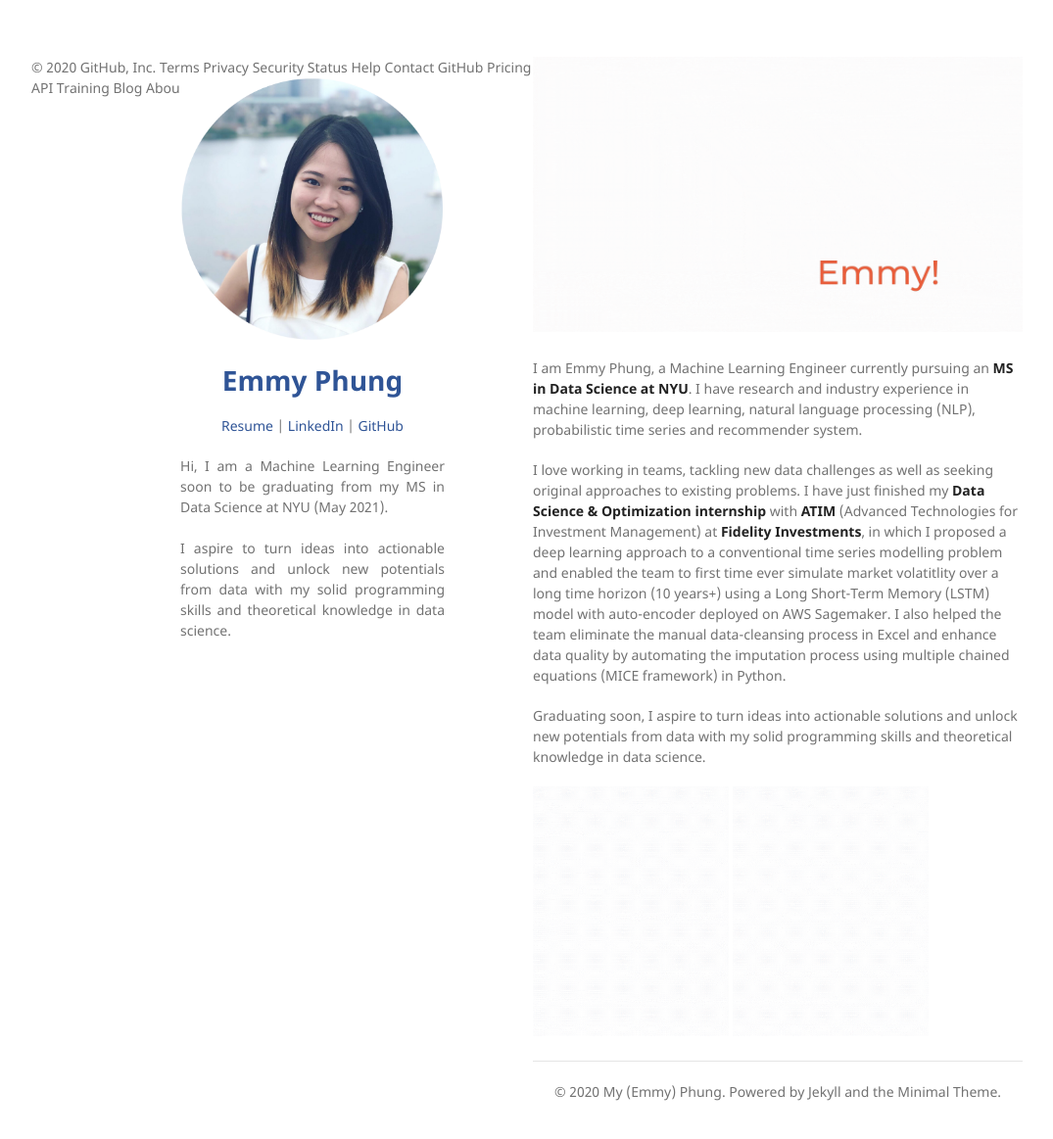
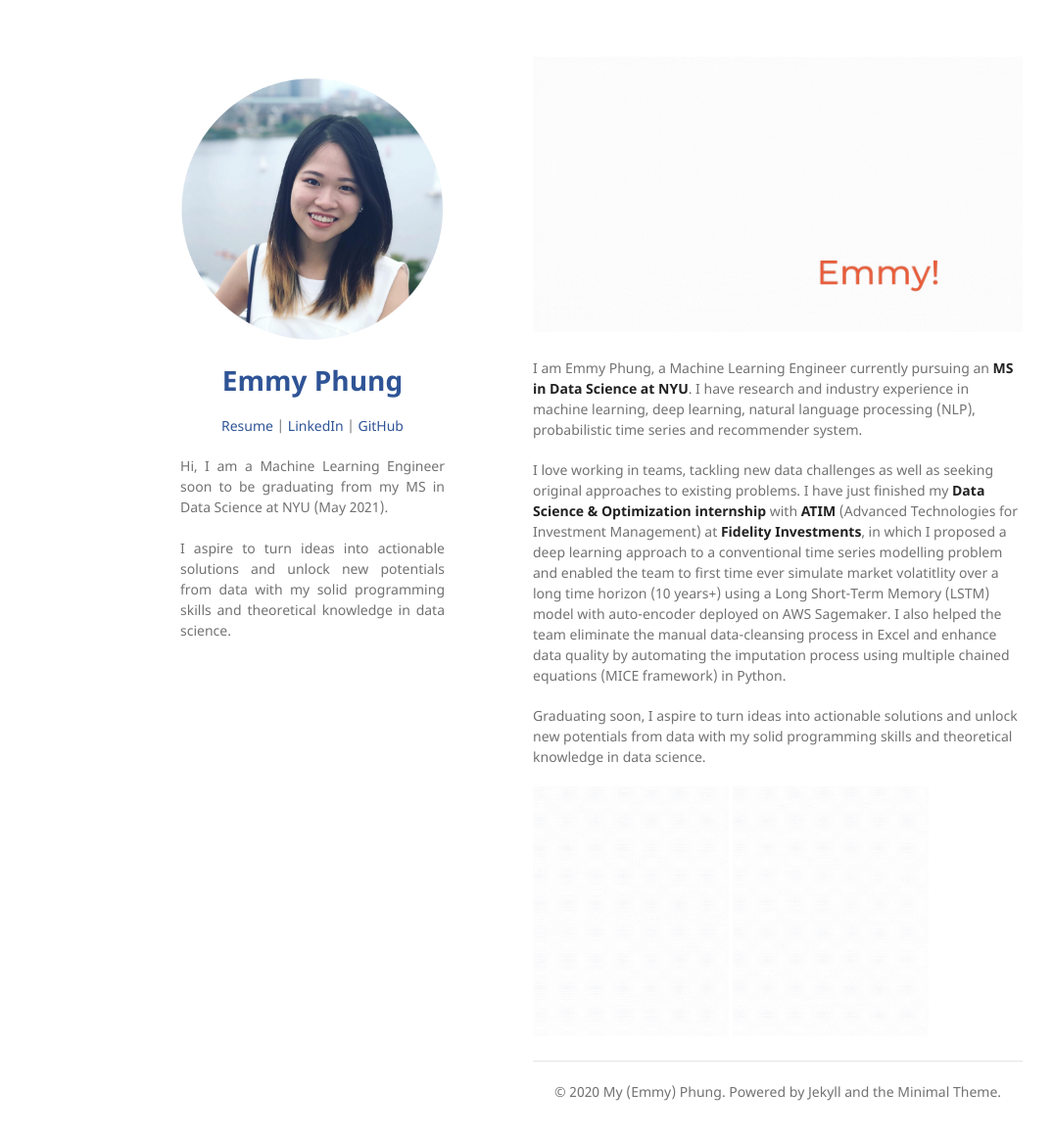
Before and after one commit to Emmyphung/emmyphung.github.io, a Jekyll site: the page built from index.md, in a window 1280 px wide and 1175 px high. Shown: the top 1163 px of the window at 98% size, without its empty margins (26-1101 px from the left). Built offline with Jekyll 4.4.1, drawn with Linux system fonts in a browser that asks for light colours; our own code applies the rules of GitHub Pages for plain Markdown files.

Commit message:
Update default.html

```diff
--- a/_layouts/default.html
+++ b/_layouts/default.html
@@ -58,15 +58,3 @@
     {% endif %}
   </body>
 </html>
-© 2020 GitHub, Inc.
-Terms
-Privacy
-Security
-Status
-Help
-Contact GitHub
-Pricing
-API
-Training
-Blog
-About
```
